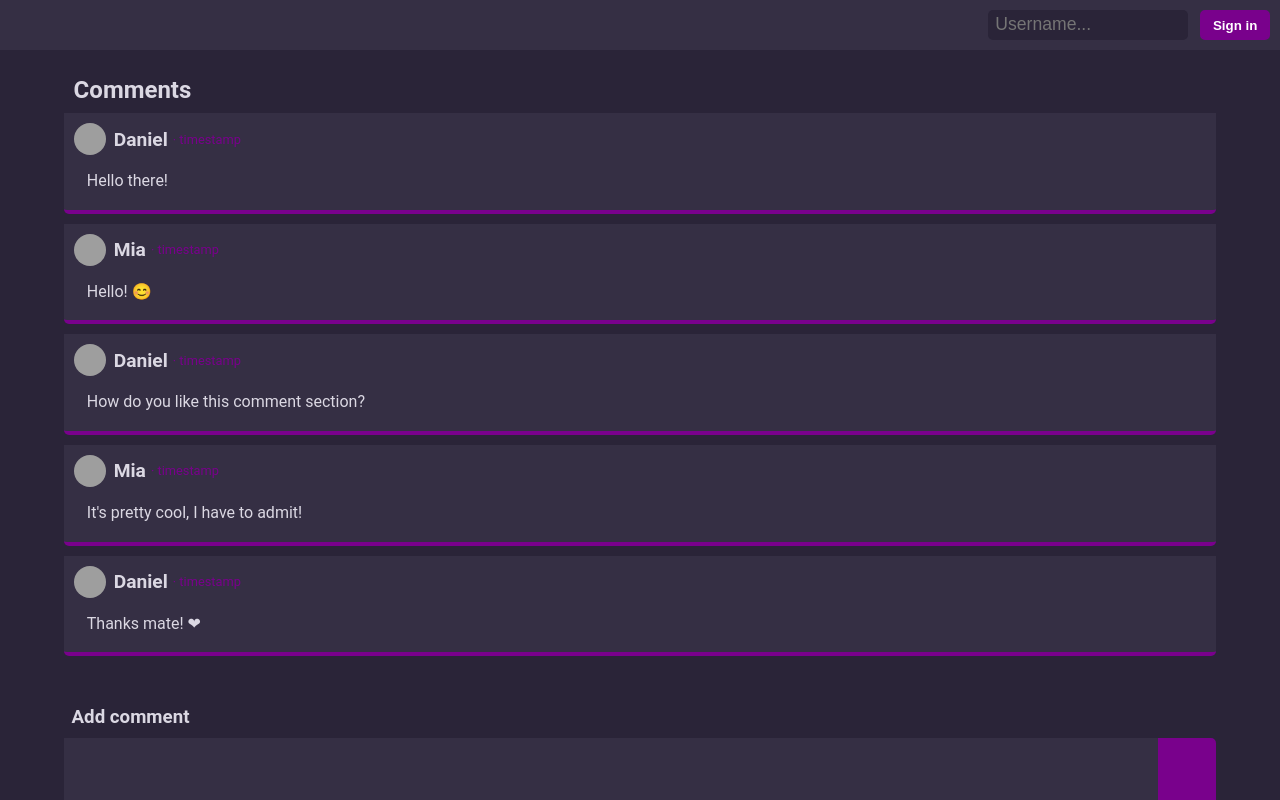
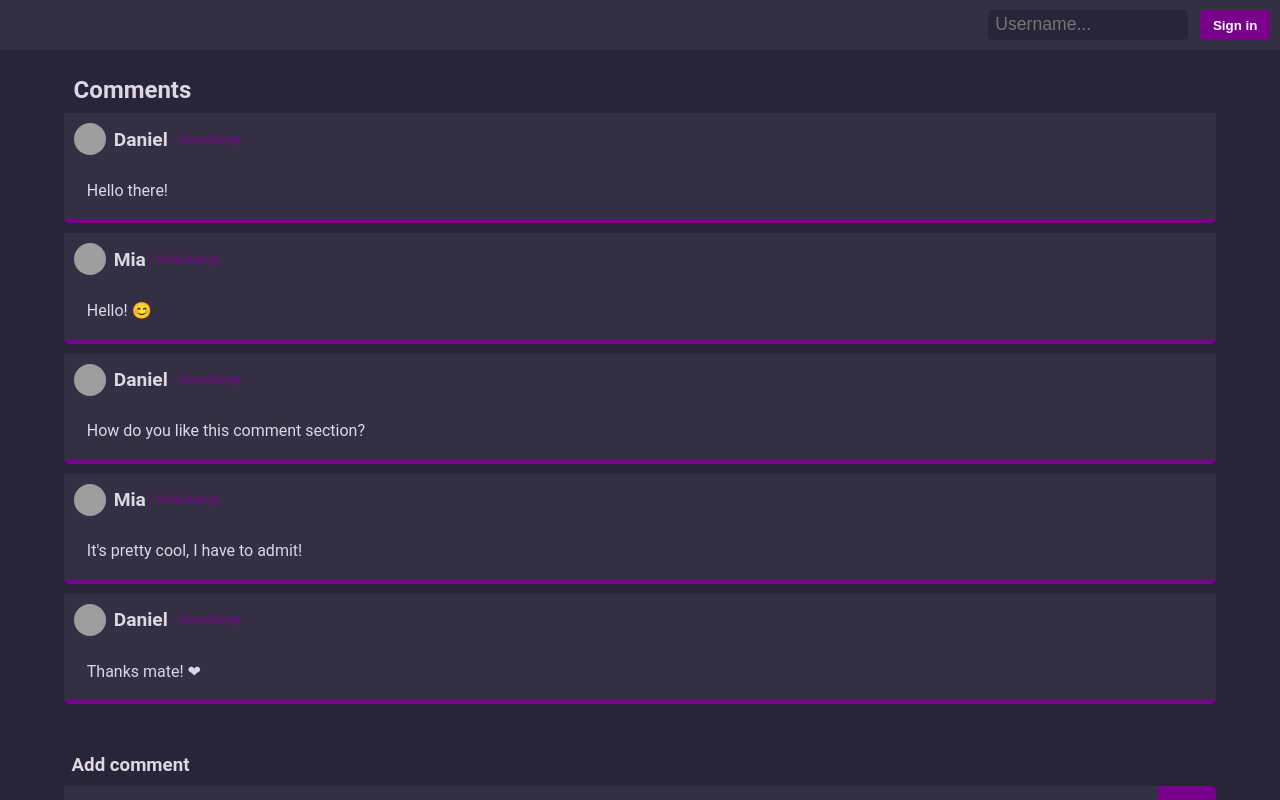
Before and after one commit to dLeczycki/Classics-in-React, a React (Create React App) app in the folder comments-section/: page / in a window 1280 px wide. Shown: the top 800 px of the page. Built offline with nearby package versions, Linux system fonts and the light colour scheme; grey boxes are pictures that could not be loaded.

Commit message:
fix: Comment code split to smaller components

```diff
--- a/comments-section/src/components/Comment/Comment.css
+++ b/comments-section/src/components/Comment/Comment.css
@@ -1,4 +1,4 @@
-div.comment {
+section.comment {
   margin-bottom: 10px;
   padding: 10px;
   background-color: var(--secondary-color);
@@ -7,64 +7,11 @@ div.comment {
   border-bottom: 4px solid var(--accent-color);
 }
 
-div.comment div.author {
+div.comment-header {
   display: flex;
-  flex-direction: row;
-  align-items: center;
-  margin-bottom: .6em;
-}
-
-div.comment div.author img {
-  border-radius: 50%;
-  width: 32px;
-  height: 32px;
-}
-
-div.comment div.author p.author-name {
-  margin-left: .4em;
-  font-size: 1.2em;
-  font-weight: bold;
-}
-
-div.comment div.author p.timestamp {
-  margin-left: .4em;
-  font-size: .8em;
-  color: var(--accent-color);
-}
-
-.comment-control-group {
-  margin-left: auto;
-}
-
-.comment-control-group .delete-comment,
-.comment-edit-group .comment-edit-button-group .cancel-edit {
-  margin-left: .2em;
+  justify-content: space-between;
 }
 
 p.comment {
   margin: 1em .8em .6em;
 }
-
-.comment-edit-group {
-  display: flex;
-  flex-direction: column;
-}
-
-.comment-edit-group textarea {
-  display: block;
-  margin: 0.8em 1em;
-  flex-grow: 1;
-  height: 90px;
-  background-color: var(--main-color);
-  color: var(--light-color);
-  border-bottom: 4px solid var(--main-color);
-  resize: none;
-}
-
-.comment-edit-group textarea:focus {
-  border-color: var(--accent-outline-color);
-}
-
-.comment-edit-group .comment-edit-button-group {
-  align-self: flex-end;
-}
--- a/comments-section/src/components/Comment/Comment.js
+++ b/comments-section/src/components/Comment/Comment.js
@@ -1,10 +1,11 @@
 import React, {useState} from 'react';
 import {useDispatch, connect} from 'react-redux';
 import {remove, edit} from '../../state/actions/commentsActions';
-import {FontAwesomeIcon} from '@fortawesome/react-fontawesome';
-import {faTimes, faEdit} from '@fortawesome/free-solid-svg-icons';
 
 import './Comment.css';
+import CommentAuthor from './CommentAuthor/CommentAuthor';
+import CommentControlGroup from './CommentControlGroup/CommentControlGroup';
+import CommentEditGroup from './CommentEditGroup/CommentEditGroup';
 
 const Comment = (props) => {
   const {commentDetails, user} = props;
@@ -35,45 +36,22 @@ const Comment = (props) => {
 
   const isAuthorOfComment = (user.id === author.id);
 
-  const createCommentControlGroup = () => {
-    if(isAuthorOfComment && !isInEditionMode) {
-      return (
-        <div className="comment-control-group">
-          <button className="edit-comment" onClick={handleChangeEditionMode}><FontAwesomeIcon icon={faEdit}/></button>
-          <button className="delete-comment" onClick={handleRemove}><FontAwesomeIcon icon={faTimes}/></button>
-        </div>
-      )
-    } else if(isAuthorOfComment){
-      return (
-        <div className="comment-control-group">
-          <button className="delete-comment" onClick={handleRemove}><FontAwesomeIcon icon={faTimes}/></button>
-        </div>
-      )
-    }
-    return null;
-  }
-
   return (
-  <div className="comment">
-    <div className="author">
-      <img src={author.photo} alt="" />
-      <p className="author-name">{author.username}</p>
-      <p className="timestamp">&#183; timestamp</p>
-      {createCommentControlGroup()}
+  <section className="comment">
+    <div className="comment-header">
+      <CommentAuthor author={author} />
+      <CommentControlGroup isAuthorOfComment={isAuthorOfComment} isInEditionMode={isInEditionMode} handleChangeEditionMode={handleChangeEditionMode} handleRemove={handleRemove}/>
     </div>
-
-    {isInEditionMode ?
-    <div className="comment-edit-group">
-      <textarea name="comment" className="comment" value={commentInput} onChange={handleCommentChange}/>
-      <div className="comment-edit-button-group">
-        <button onClick={handleSaveComment}>Save</button>
-        <button className="cancel-edit" onClick={handleChangeEditionMode}>Cancel</button>
-      </div>
-    </div> :
-    <>
-      <p className="comment">{comment}</p>
-    </>}
-  </div> );
+    <div className="comment-body">
+      {
+      isInEditionMode
+      ?
+        <CommentEditGroup commentInput={commentInput} handleCommentChange={handleCommentChange} handleSaveComment={handleSaveComment} handleChangeEditionMode={handleChangeEditionMode}/>
+      :
+        <p className="comment">{comment}</p>
+      }
+    </div>
+  </section> );
 }
 
 const mapStateToProps = (state) => {
--- /dev/null
+++ b/comments-section/src/components/Comment/CommentAuthor/CommentAuthor.css
@@ -0,0 +1,24 @@
+div.author {
+  display: flex;
+  flex-direction: row;
+  align-items: center;
+  margin-bottom: .6em;
+}
+
+div.author img {
+  border-radius: 50%;
+  width: 32px;
+  height: 32px;
+}
+
+div.author p.author-name {
+  margin-left: .4em;
+  font-size: 1.2em;
+  font-weight: bold;
+}
+
+div.author p.timestamp {
+  margin-left: .4em;
+  font-size: .8em;
+  color: var(--accent-color);
+}
--- /dev/null
+++ b/comments-section/src/components/Comment/CommentAuthor/CommentAuthor.js
@@ -0,0 +1,15 @@
+import React from 'react';
+
+import './CommentAuthor.css';
+
+const CommentAuthor = ({author}) => {
+  return (
+    <div className="author">
+      <img src={author.photo} alt="User thumbnail"/>
+      <p className="author-name">{author.username}</p>
+      <p className="timestamp">&#183; timestamp</p>
+    </div>
+   );
+}
+
+export default CommentAuthor;
--- /dev/null
+++ b/comments-section/src/components/Comment/CommentControlGroup/CommentControlGroup.css
@@ -0,0 +1,7 @@
+.comment-control-group {
+  margin-left: auto;
+}
+
+.comment-control-group .delete-comment {
+  margin-left: .2em;
+}
--- /dev/null
+++ b/comments-section/src/components/Comment/CommentControlGroup/CommentControlGroup.js
@@ -0,0 +1,32 @@
+import React from 'react'
+import {FontAwesomeIcon} from '@fortawesome/react-fontawesome';
+import {faTimes, faEdit} from '@fortawesome/free-solid-svg-icons';
+
+import './CommentControlGroup.css';
+
+const CommentControlGroup = ({isAuthorOfComment, isInEditionMode, handleChangeEditionMode, handleRemove}) => {
+  const createCommentControlGroup = () => {
+    if(isAuthorOfComment && !isInEditionMode) {
+      return (
+        <>
+          <button className="edit-comment" onClick={handleChangeEditionMode}><FontAwesomeIcon icon={faEdit}/></button>
+          <button className="delete-comment" onClick={handleRemove}><FontAwesomeIcon icon={faTimes}/></button>
+        </>
+      )
+    } else if(isAuthorOfComment){
+      return (
+        <>
+          <button className="delete-comment" onClick={handleRemove}><FontAwesomeIcon icon={faTimes}/></button>
+        </>
+      )
+    }
+    return null;
+  }
+
+  return (
+  <div className="comment-control-group">
+    {createCommentControlGroup()}
+  </div>);
+}
+
+export default CommentControlGroup;
--- /dev/null
+++ b/comments-section/src/components/Comment/CommentEditGroup/CommentEditGroup.css
@@ -0,0 +1,27 @@
+.comment-edit-group {
+  display: flex;
+  flex-direction: column;
+}
+
+.comment-edit-group textarea {
+  display: block;
+  margin: 0.8em 1em;
+  flex-grow: 1;
+  height: 90px;
+  background-color: var(--main-color);
+  color: var(--light-color);
+  border-bottom: 4px solid var(--main-color);
+  resize: none;
+}
+
+.comment-edit-group textarea:focus {
+  border-color: var(--accent-outline-color);
+}
+
+.comment-edit-group .comment-edit-button-group {
+  align-self: flex-end;
+}
+
+.comment-edit-group .comment-edit-button-group .cancel-edit {
+  margin-left: .2em;
+}
--- /dev/null
+++ b/comments-section/src/components/Comment/CommentEditGroup/CommentEditGroup.js
@@ -0,0 +1,16 @@
+import React from 'react';
+import './CommentEditGroup.css';
+
+const CommentEditGroup = ({commentInput, handleCommentChange, handleSaveComment, handleChangeEditionMode}) => {
+  return (
+    <div className="comment-edit-group">
+      <textarea name="comment" className="comment" value={commentInput} onChange={handleCommentChange}/>
+      <div className="comment-edit-button-group">
+        <button onClick={handleSaveComment}>Save</button>
+        <button className="cancel-edit" onClick={handleChangeEditionMode}>Cancel</button>
+      </div>
+    </div>
+   );
+}
+
+export default CommentEditGroup;
```
